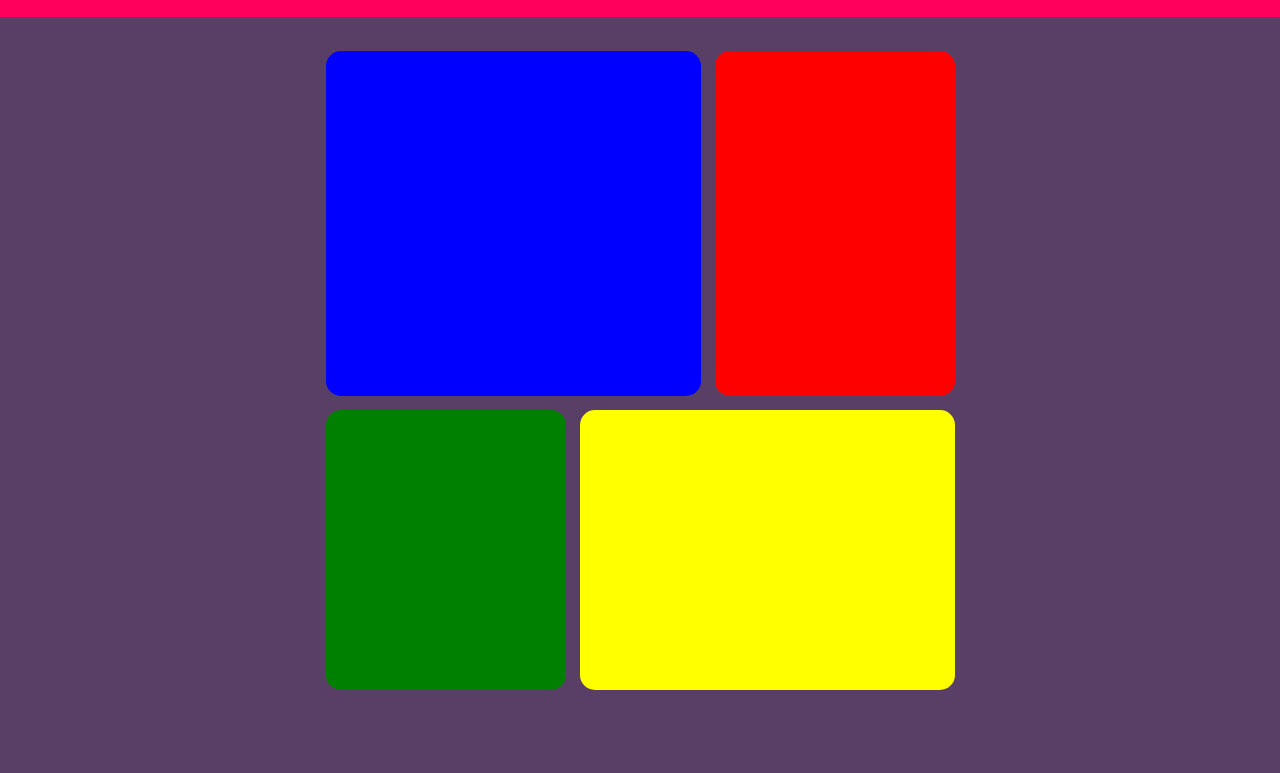
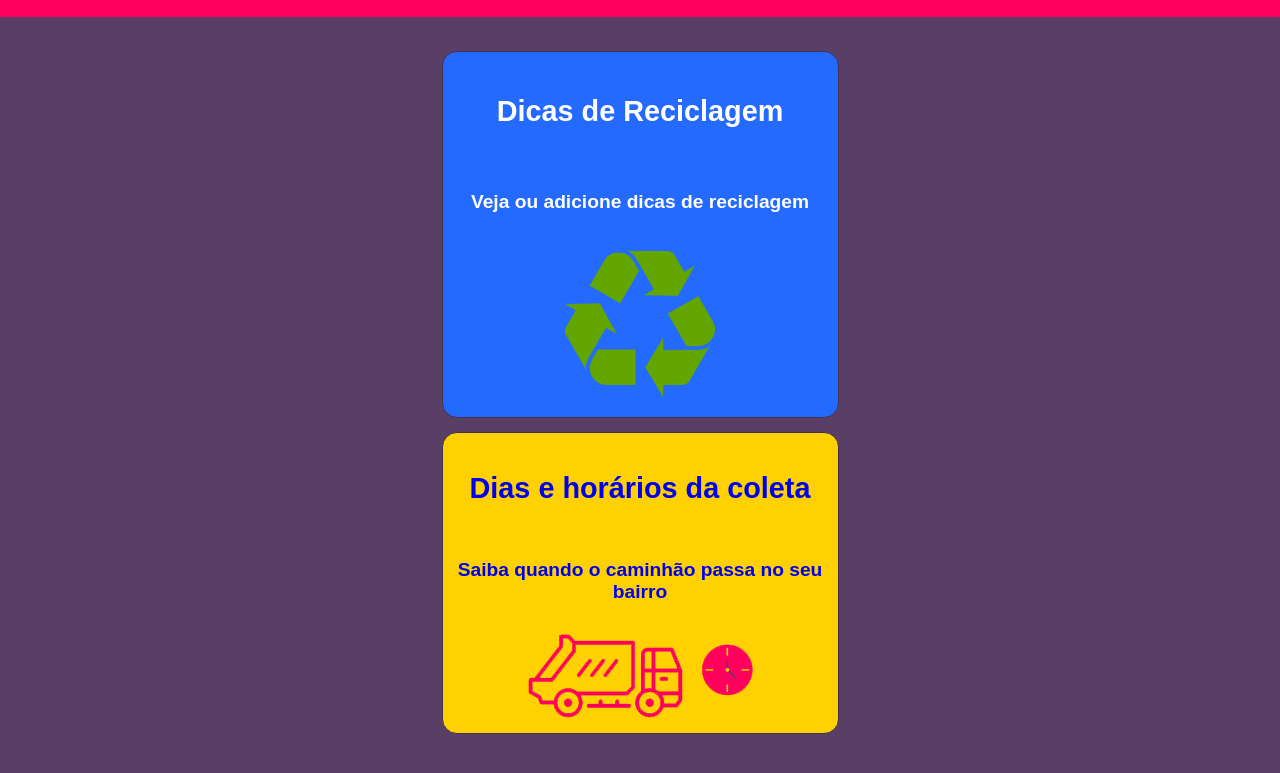
Before and after one commit to DavidPradoNeto/projeto-web, a plain HTML site: page index.html in a window 1280 px wide. Shown: the part 63-836 px from the top of the page. Drawn offline with Linux system fonts and the light colour scheme.

Commit message:
modificado layout dos cards e corrigido css

```diff
--- a/index.html
+++ b/index.html
@@ -4,19 +4,20 @@
 		<meta charset="UTF-8" />
 		<script src="script.js"></script>
 		<link rel="stylesheet" href="style.css" />
+        <link rel="shortcut icon" href="img/reciclar.png" type="image/x-icon">
 		<title>Recicla CP</title>
 	</head>
 	<body>
-		<div id="top-menu">
+		<nav id="top-menu">
 			<div id="menu">
 				<ul>
-					<li><a href="#">Página 1</a></li>
-					<li><a href="#">Página 2</a></li>
-					<li><a href="#">Página 3</a></li>
+					<li><a href="index.html">Inicio</a></li>
+					<li><a href="dicas.html">Dicas de Reciclagem</a></li>
+					<li><a href="horarios.html">Horários de Coleta</a></li>
 				</ul>
 			</div>
 			<a id="logo" href="index.html"
-				><img src="logo1.png" alt="LOGO"
+				><img src="img/logo1.png" alt="LOGO"
 			/></a>
 
 			<div id="menu-icon" onclick="toggleMenu()">
@@ -24,13 +25,33 @@
 				<span></span>
 				<span></span>
 			</div>
-		</div>
+		</nav>
 
-		<div id="content">
-			<a id="bloco1" class="card" href="#a"></a>
-			<a id="bloco2" class="card" href="#b"></a>
-			<a id="bloco3" class="card" href="#c"></a>
-			<a id="bloco4" class="card" href="#d"></a>
-		</div>
+		<section id="content">
+			<a id="dicas" class="card" href="dicas.html">
+                <h2>
+                    Dicas de Reciclagem
+                </h2>
+                <p>
+                    Veja ou adicione dicas de reciclagem
+                </p>
+                <img
+                    width="150px"
+                    src="img/reciclar.png"
+                    alt="reciclar" /></div
+        ></a>
+			<a id="horarios" class="card" href="horarios.html"
+				>
+					<h2>
+						Dias e horários da coleta
+					</h2>
+					<p>
+						Saiba quando o caminhão passa no seu bairro
+					</p>
+					<img
+						src="img/caminhao-coleta.png"
+						alt="horarios de coleta" /></div
+			></a>
+		</section>
 	</body>
 </html>
--- a/style.css
+++ b/style.css
@@ -1,3 +1,7 @@
+* {
+	font-family: sans-serif;
+	font-weight: 600;
+}
 body {
 	margin: 0;
 	padding: 0;
@@ -5,6 +9,7 @@ body {
 }
 
 #top-menu {
+	z-index: 1;
 	position: fixed;
 	top: 0;
 	left: 0;
@@ -40,7 +45,7 @@ body {
 	display: none;
 	position: fixed;
 	top: 65px;
-	right: -25%;
+	right: -30%;
 	width: 25%;
 	height: 100%;
 	background-color: #ff005c;
@@ -53,6 +58,7 @@ body {
 
 #menu li {
 	margin-bottom: 10px;
+	font-size: 20px;
 }
 
 #menu a {
@@ -69,15 +75,25 @@ body {
 
 @keyframes expandMenu {
 	from {
-		transform: translateX(25%);
+		transform: translateX(100%);
 	}
 	to {
 		transform: translateX(0);
 	}
 }
 
+#btnVoltar {
+	background-image: url("/img/voltar.png");
+	background-size: contain;
+	position: fixed;
+	width: 100px;
+	height: 100px;
+	margin: 20px;
+	bottom: 0;
+}
+
 #content {
-	min-width: 650px;
+	min-width: 500px;
 	max-width: 700px;
 	display: flex;
 	flex-flow: row wrap;
@@ -87,30 +103,38 @@ body {
 }
 
 .card {
+	display: flex;
+	padding: 10px;
 	margin: 1%;
 	border-radius: 15px;
+	text-align: center;
+	align-items: center;
+	text-decoration: none;
+	border: 1px #45314e solid;
 }
 
-#bloco1 {
+.card:hover {
+	box-shadow: 4px 3px 12px 0px #45314e;
+	transform: scale(101%);
+}
+
+#dicas {
+	display: flex;
+	flex-direction: column;
+	justify-content: space-around;
 	width: 375px;
 	height: 345px;
-	background-color: blue;
+	font-size: 120%;
+	color: white;
+	background-color: #246aff;
 }
 
-#bloco2 {
-	width: 240px;
-	height: 345px;
-	background-color: red;
-}
-
-#bloco3 {
-	width: 240px;
-	height: 280px;
-	background-color: green;
-}
-
-#bloco4 {
+#horarios {
+	font-size: 120%;
+	display: flex;
+	flex-direction: column;
+	justify-content: space-around;
 	width: 375px;
 	height: 280px;
-	background-color: yellow;
+	background-color: #ffd100;
 }
```
Also changed, not shown: dicas.html (added, +31 -0 lines), horarios.html (added, +31 -0 lines), img/caminhao-coleta.png (added), img/logo1.png (renamed from logo1.png), img/reciclar.png (added), img/voltar.png (added).
